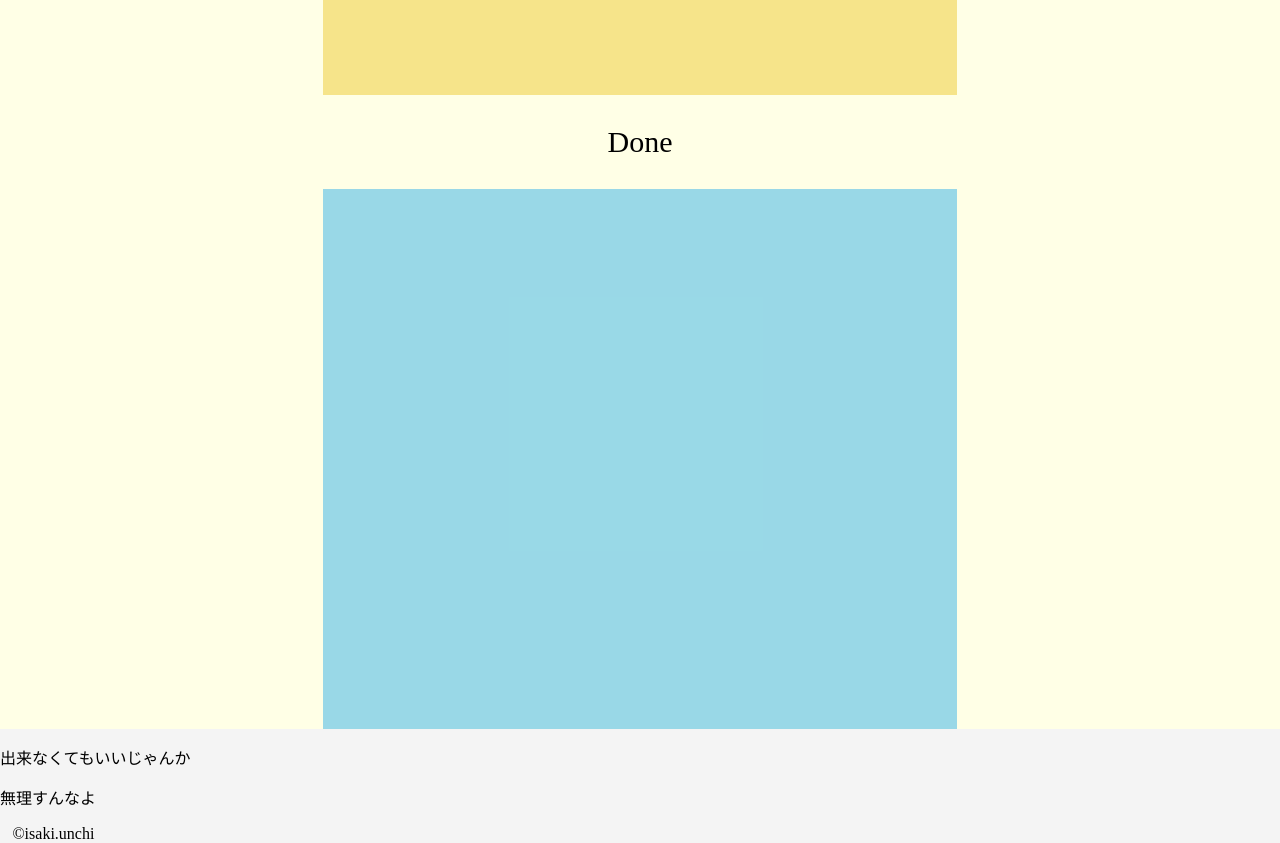
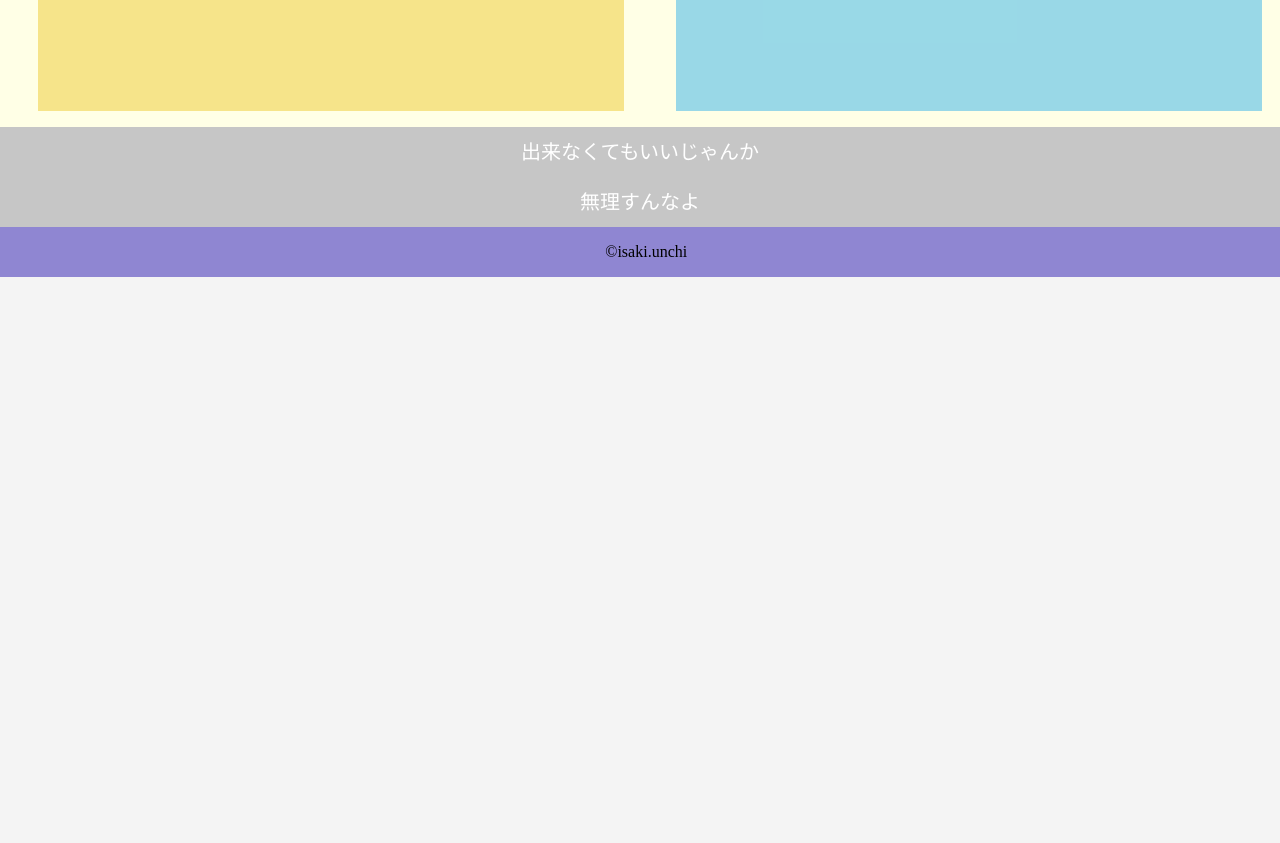
Before and after one commit to hiroyaisaki/todo-list, a plain HTML site: page index.html in a window 1280 px wide. Shown: the part 720-1563 px from the top of the page. After the commit the page ends 997 px from the top, so only its background shows below. Drawn offline with Linux system fonts and the light colour scheme.

Commit message:
Add files via upload

```diff
--- a/css/styles.css
+++ b/css/styles.css
@@ -139,3 +139,38 @@ header {
   border-radius: 4px;
   cursor: pointer;
 }
+
+.footer-message {
+  background: rgba(169, 169, 169, .6);
+  text-align: center;
+  height: 100px;
+}
+
+.footer-message > p {
+  font-size: 20px;
+  color: #fff;
+  height: 50px;
+  line-height: 50px;
+  margin: 0;
+}
+
+.opt {
+  height: 50px;
+  line-height: 50px;
+  background: rgba(20, 0, 169, .45);
+  text-align: center;
+}
+
+@media (min-width: 700px) {
+  #todo-app {
+    display: flex;
+    justify-content: space-between;
+    padding: 0 3%;
+  }
+  #lists {
+    width: 47%;
+  }
+  .list-area {
+    width: 100%;
+  }
+}
```
